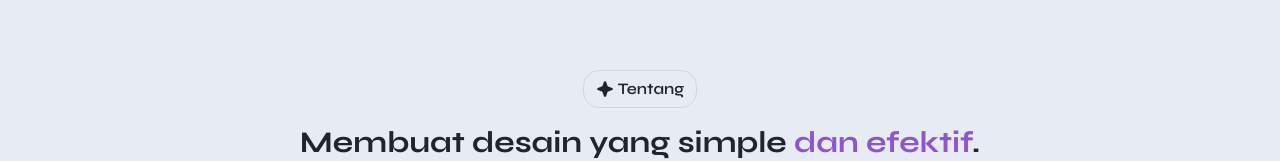
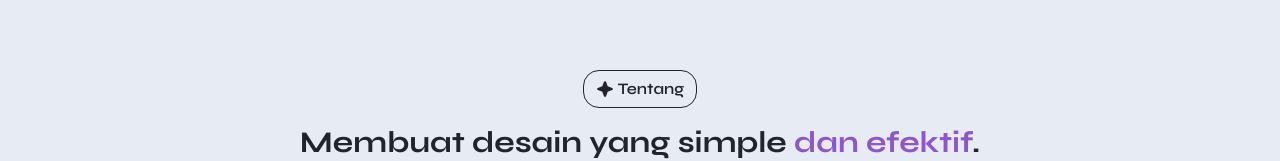
Before and after one commit to DenDev377/Portofolio, a Next.js app: page / in a window 1280 px wide. Shown: the part 1284-1445 px from the top of the page. Built offline with nearby package versions, Linux system fonts and the light colour scheme.

Commit message:
fix(Navbar): update background style for navigation links

```diff
--- a/app/component/About.tsx
+++ b/app/component/About.tsx
@@ -6,7 +6,7 @@ export default function About() {
     <section className="mt-12 pb-8" id="about">
       {/*Heading*/}
       <div className="text-center">
-        <p className="text-content font-semibold inline-flex items-center gap-1 border border-outer py-1.5 px-3 rounded-2xl mb-4">
+        <p className="text-content font-semibold inline-flex items-center gap-1 border border-olive-950 py-1.5 px-3 rounded-2xl mb-4">
           <PiStarFourFill className="text-lg" />
           Tentang
         </p>
--- a/app/component/Navbar.tsx
+++ b/app/component/Navbar.tsx
@@ -35,7 +35,7 @@ export default function Navbar() {
           Dendi <span className="text-primary text-3xl"></span>
         </a>
         {/* Navigation Links */}
-        <div className="hidden min-[825px]:flex items-center gap-4 bg-base shadow-lg opacity-80 px-8 py-3 rounded-b-full">
+        <div className="hidden min-[825px]:flex items-center gap-4 bg-white/10 backdrop-blur-sm shadow-lg opacity-80 px-8 py-3 rounded-b-full">
           {navLinks.map((link) => (
             <a
               key={link.name}
```
